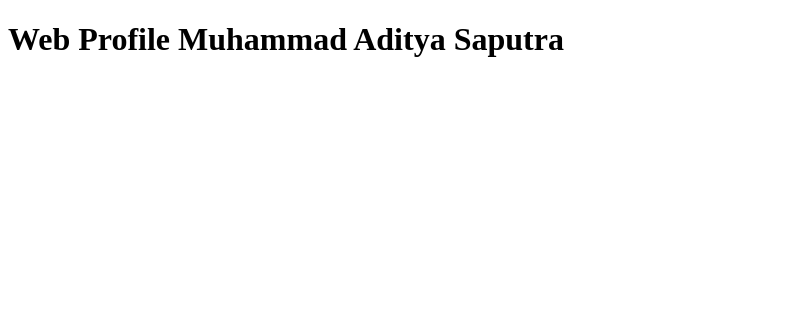
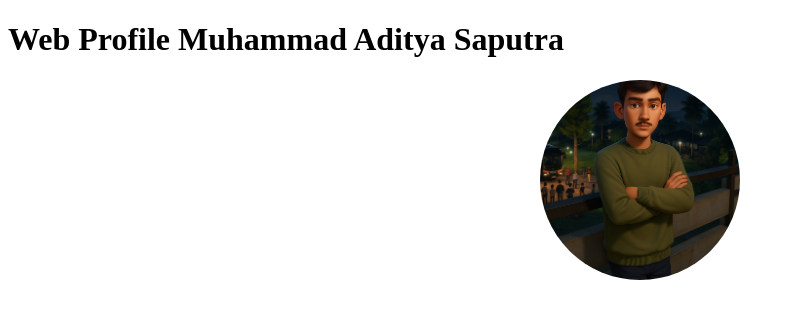
Before and after one commit to diitzy/1124160009-UTS, a plain HTML site: page index.html in a window 1280 px wide. Shown: the whole page, without its empty margins (0-795 px from the left). Drawn offline with Linux system fonts and the light colour scheme.

Commit message:
Selesai soal 4

```diff
--- a/index.html
+++ b/index.html
@@ -12,6 +12,18 @@
     <header>
         <h1>Web Profile Muhammad Aditya Saputra</h1>
     </header>
+
+    <style>
+        .profile-img {
+            display: block;
+            margin: 20px auto;
+            border-radius: 50%;
+            width: 200px;
+            height: 200px;
+            object-fit: cover;
+        }
+    </style>
+    <img src="img/profile.png" class="profile-img">
 </body>
 
 </html>
```
Also changed, not shown: img/profile.png (added).
